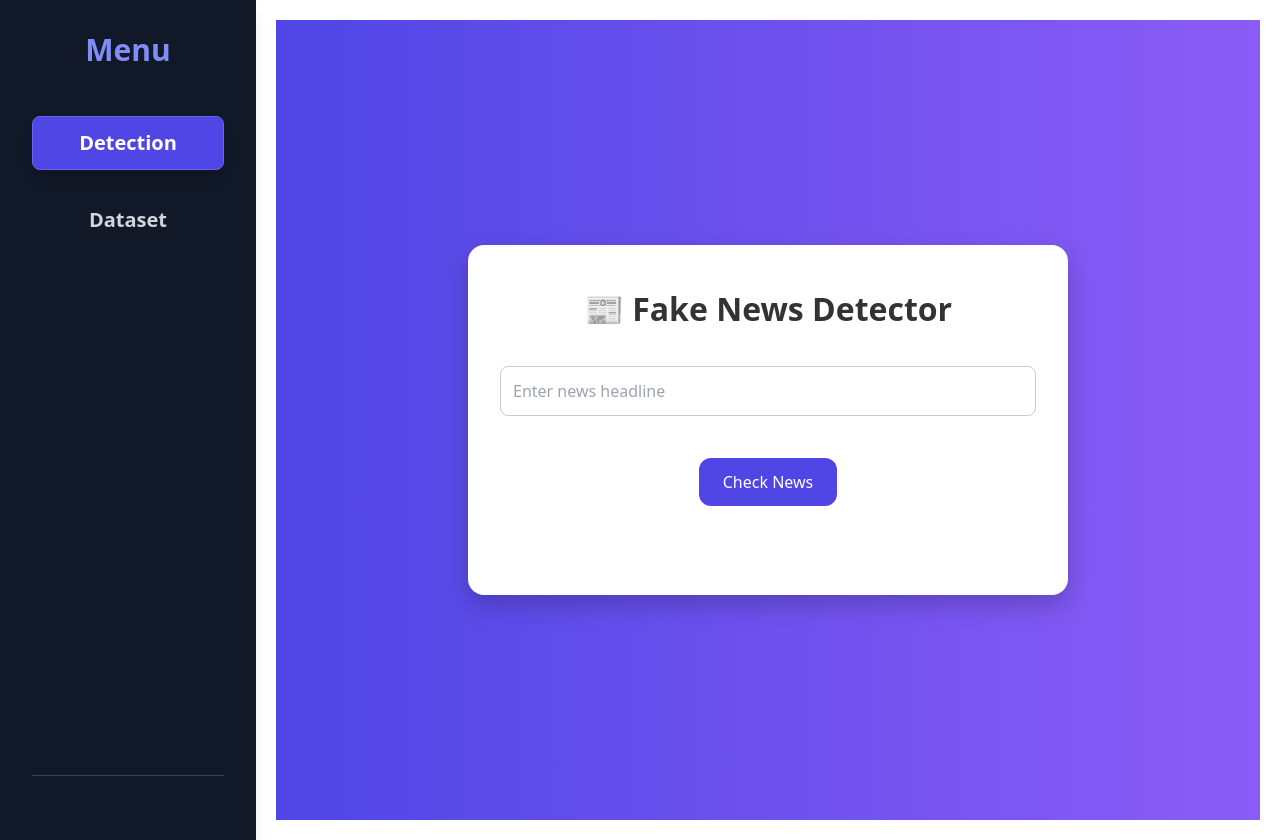
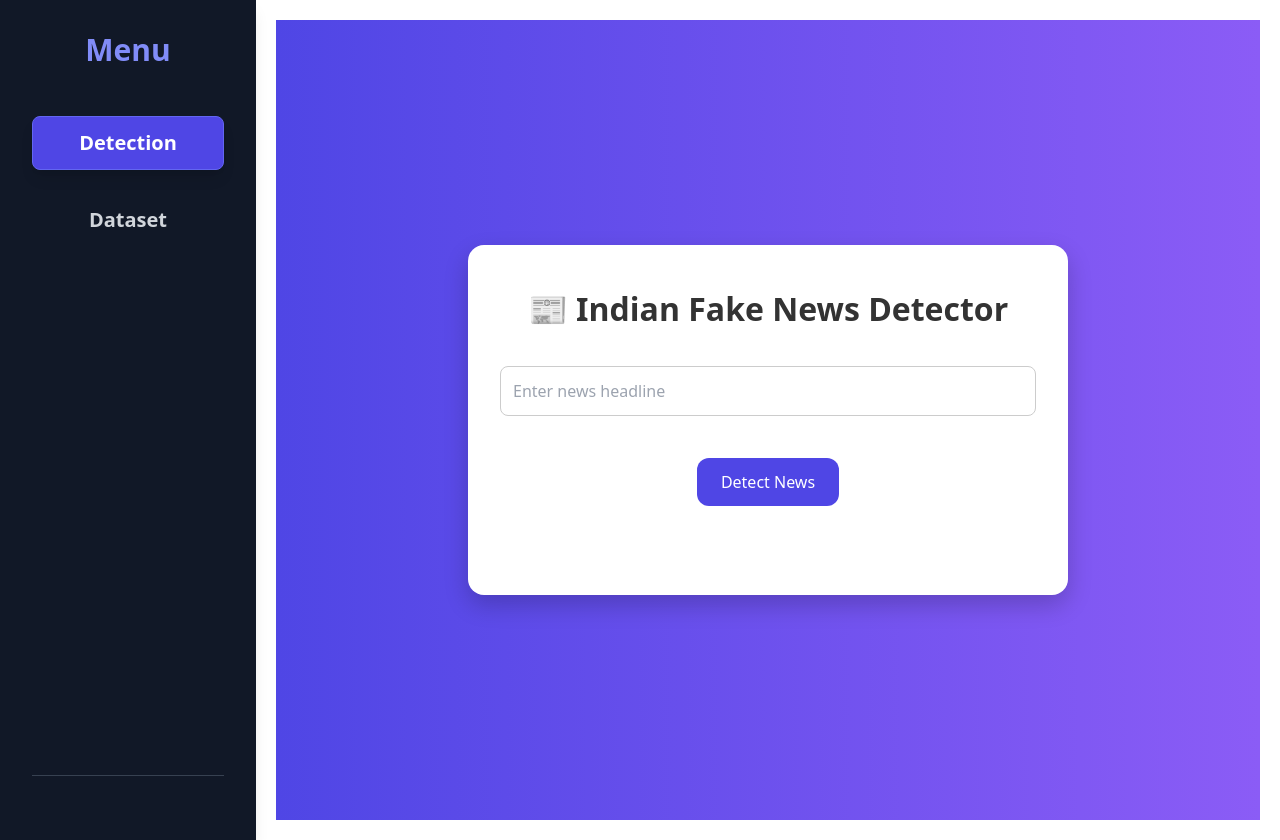
Before and after one commit to rahilpatel1809/indian-fake-news-detector, a React (Create React App) app in the folder frontend/: page /detection in a window 1280 px wide. Built offline with nearby package versions, Linux system fonts and the light colour scheme.

Commit message:
style: change title

```diff
--- a/frontend/src/components/Detection.js
+++ b/frontend/src/components/Detection.js
@@ -63,7 +63,7 @@ export default function Detection() {
             marginTop: "0.5rem",
           }}
         >
-          📰 Fake News Detector
+          📰 Indian Fake News Detector
         </h1>
         <input
           type="text"
@@ -97,7 +97,7 @@ export default function Detection() {
             marginBottom: "1.5rem",
           }}
         >
-          {loading ? "Checking..." : "Check News"}
+          {loading ? "Detecting..." : "Detect News"}
         </button>
 
         {}
```
